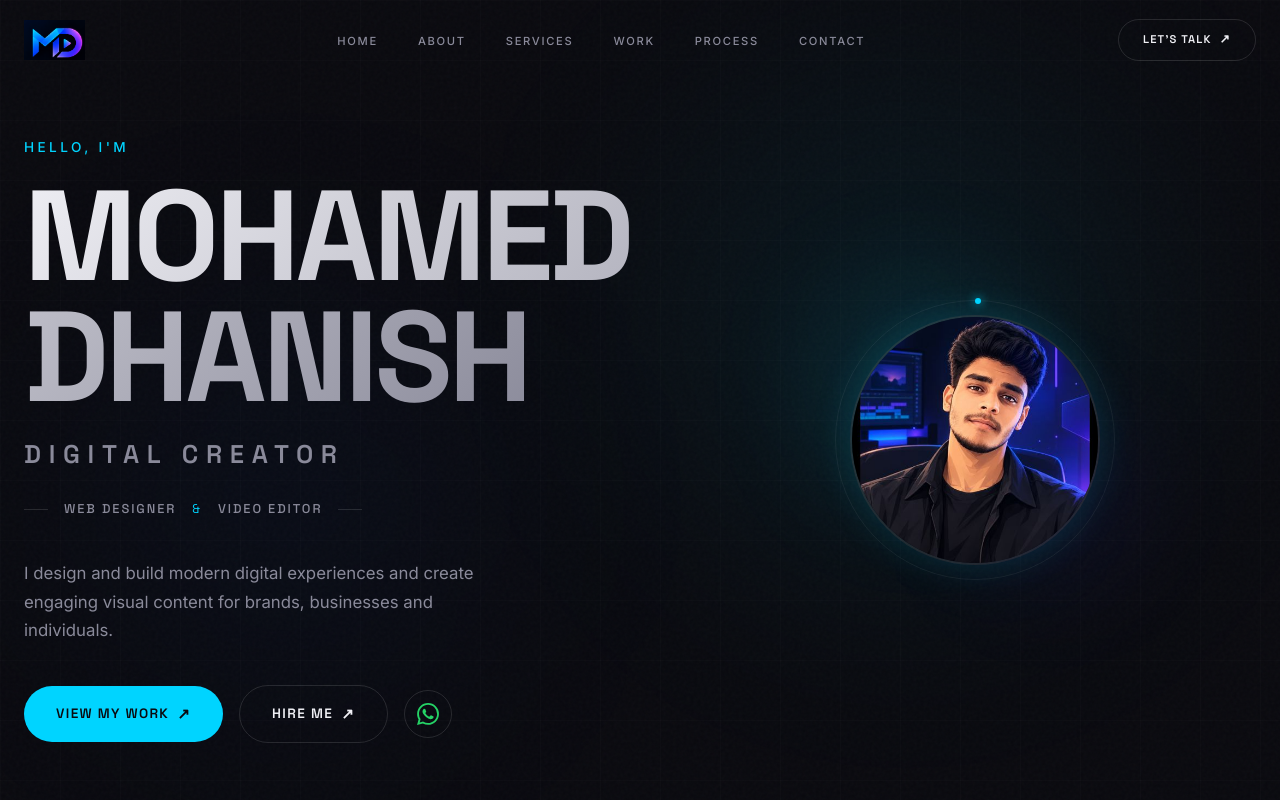
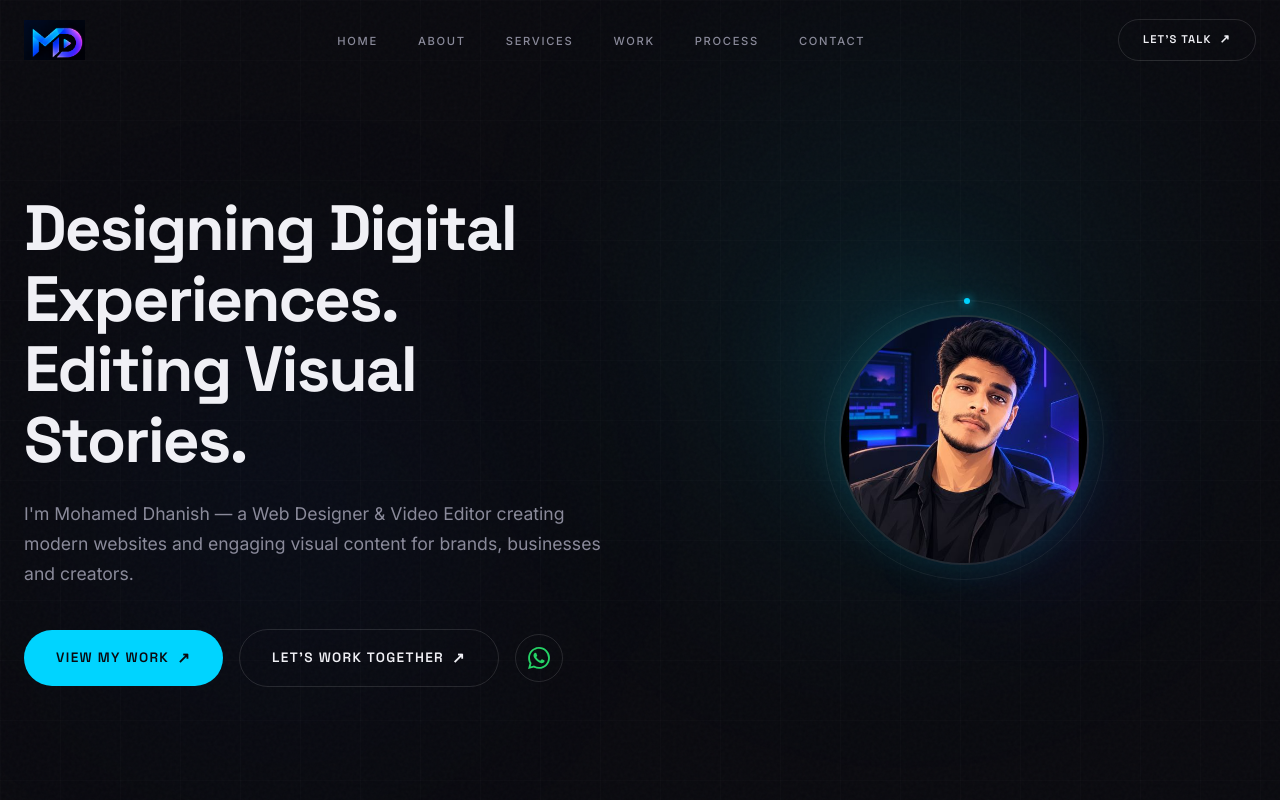
Before and after one commit to mohamed-dhanish-cyber/new-portfolio, a React (Vite) app: page / in a window 1280 px wide. Shown: the top 800 px of the page. Built offline with nearby package versions, Linux system fonts and the light colour scheme.

Commit message:
Final Premium Upgrade: Hero copy, Skills, Contact CTA

```diff
--- a/src/components/Contact/Contact.jsx
+++ b/src/components/Contact/Contact.jsx
@@ -16,16 +16,14 @@ export default function Contact() {
         <div className="contact__content">
           <ScrollReveal>
             <h2 className="contact__heading">
-              LET'S BUILD<br />
-              SOMETHING<br />
-              <span className="text-accent">DIFFERENT.</span>
+              HAVE A PROJECT<br />
+              <span className="text-accent">IN MIND?</span>
             </h2>
           </ScrollReveal>
 
           <ScrollReveal delay={1}>
             <p className="contact__text">
-              Have a project, idea or business that needs a better digital
-              presence? Let's talk.
+              Let's turn your idea into something people remember.
             </p>
           </ScrollReveal>
 
--- a/src/components/Hero/Hero.jsx
+++ b/src/components/Hero/Hero.jsx
@@ -53,23 +53,13 @@ export default function Hero() {
 
       <div className="hero__container container">
         <div className="hero__content">
-          <p className="hero__greeting hero__reveal">HELLO, I'M</p>
-
-          <h1 className="hero__name hero__reveal">
-            <span className="hero__name-text">MOHAMED DHANISH</span>
+          <h1 className="hero__name hero__reveal" style={{ fontSize: 'clamp(2.5rem, 5vw, 4.5rem)', lineHeight: 1.1, marginBottom: '1.5rem' }}>
+            Designing Digital Experiences.<br/>
+            Editing Visual Stories.
           </h1>
 
-          <p className="hero__title hero__reveal">DIGITAL CREATOR</p>
-
-          <p className="hero__subtitle hero__reveal">
-            <span className="hero__subtitle-line" />
-            WEB DESIGNER <span className="hero__cross">&amp;</span> VIDEO EDITOR
-            <span className="hero__subtitle-line" />
-          </p>
-
-          <p className="hero__description hero__reveal">
-            I design and build modern digital experiences and create engaging
-            visual content for brands, businesses and individuals.
+          <p className="hero__description hero__reveal" style={{ fontSize: '1.1rem', maxWidth: '600px' }}>
+            I'm Mohamed Dhanish — a Web Designer & Video Editor creating modern websites and engaging visual content for brands, businesses and creators.
           </p>
 
           <div className="hero__actions hero__reveal">
@@ -92,7 +82,7 @@ export default function Hero() {
               strength={0.15}
               id="hero-cta-quote"
             >
-              HIRE ME <span className="btn__arrow">↗</span>
+              LET'S WORK TOGETHER <span className="btn__arrow">↗</span>
             </MagneticButton>
 
             <MagneticButton
--- a/src/components/Skills/Skills.jsx
+++ b/src/components/Skills/Skills.jsx
@@ -5,12 +5,14 @@ const webSkills = [
   { name: 'HTML', level: 'Core' },
   { name: 'CSS', level: 'Core' },
   { name: 'JavaScript', level: 'Core' },
+  { name: 'React', level: 'Framework' },
   { name: 'Responsive Design', level: 'Core' },
   { name: 'UI/UX', level: 'Design' },
 ]
 
-// Update these with your actual video editing tools
 const videoSkills = [
+  { name: 'Premiere Pro', level: 'Editing' },
+  { name: 'After Effects', level: 'Motion' },
   { name: 'DaVinci Resolve', level: 'Grading' },
   { name: 'CapCut', level: 'Short-form' },
 ]
```
Also changed, not shown: 3 other files (tests, documents, lock files or other folders).
